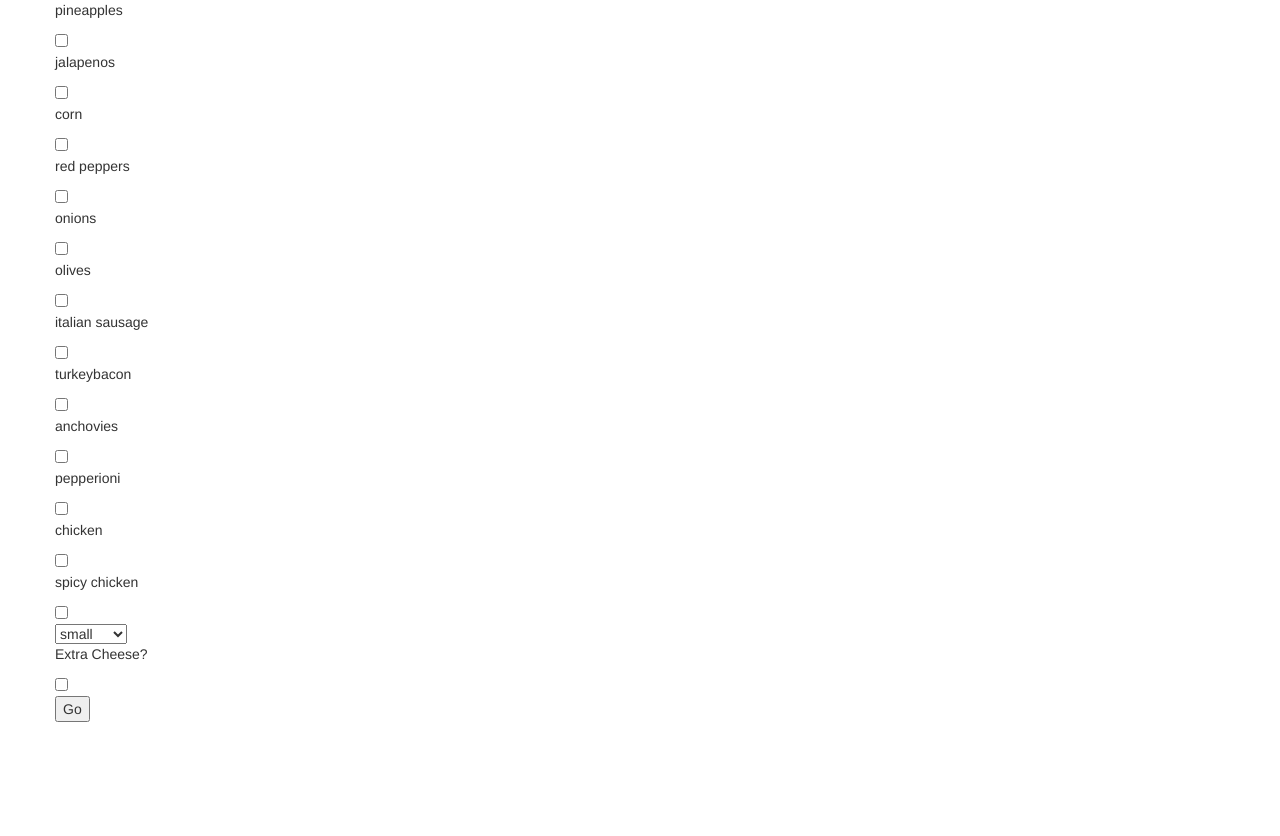
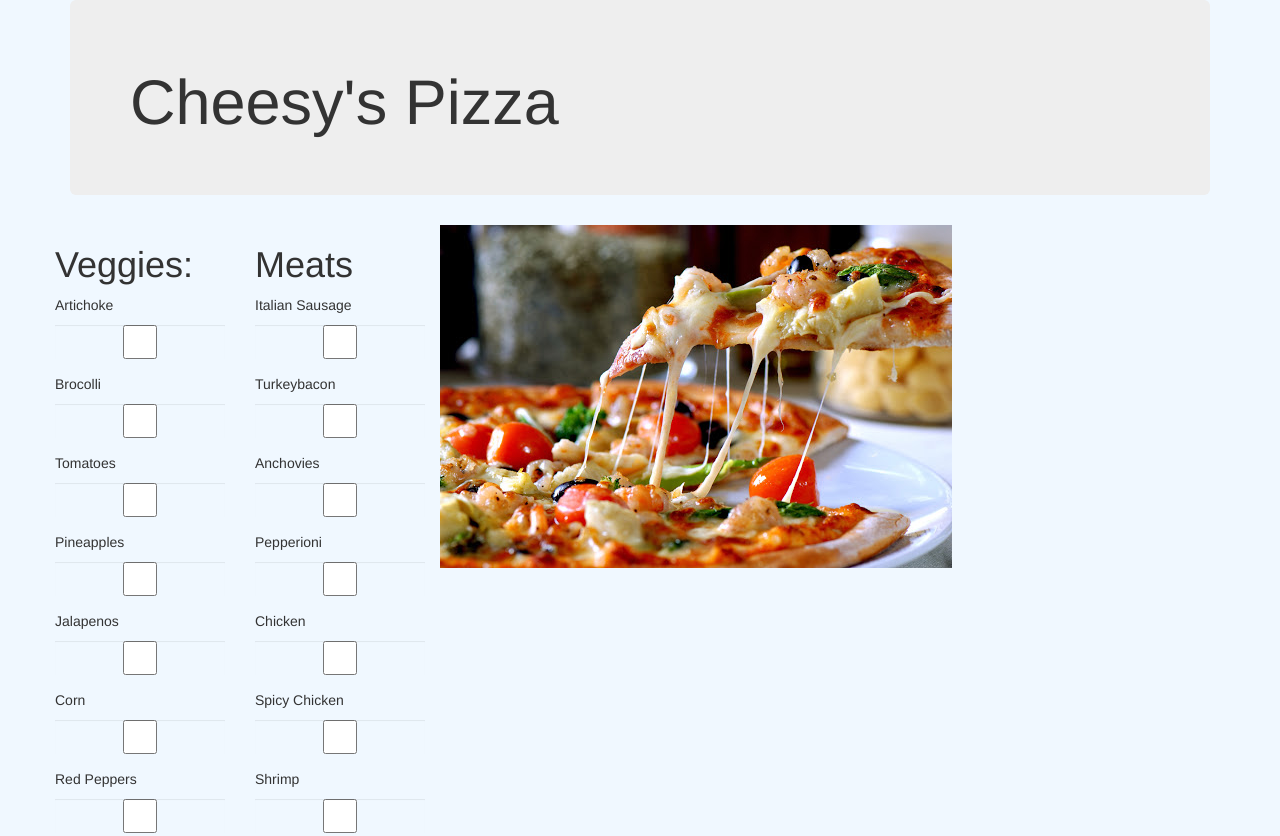
Before and after one commit to OkilyDokily/pizza-parlor, a plain HTML site: page index.html in a window 1280 px wide. Shown: the top 836 px of the page. Before the commit the page ends 800 px from the top, so only its background shows below. Drawn offline with Linux system fonts and the light colour scheme.

Commit message:
add image to project

```diff
--- a/css/styles.css
+++ b/css/styles.css
@@ -0,0 +1,12 @@
+body {
+background-color: aliceblue;
+}
+
+#checkout{
+  width: 33%
+  text-align: center;
+}
+
+#veggies,#meats{
+  text-transform: capitalize;
+}
--- a/index.html
+++ b/index.html
@@ -9,16 +9,27 @@
 </head>
 <body>
   <div class="container">
+    <div class="jumbotron">
+     <h1>Cheesy's Pizza</h1>
+    </div>
     <div class="row">
       <form action="">
-        <div id="veggies">
+        <div class="row">
+          <div id="veggies" class="col-xs-2">
+            <h1>Veggies:</h1>
 
           </div>
-        <div id="meats">
+          <div id="meats" class="col-xs-2">
+            <h1>Meats</h1>
+          </div>
+          <div>
+            <img src="img/pizza.jpg" alt="">
+          </div>
+        </div>
 
-        </div>
+        <div id="checkout" class="row" class="form-group">
           <div id ="size">
-          <select name="" id="">
+            <select class="form-control" name="" id="">
               <option value="small">small</option>
               <option value="medium">medium</option>
               <option value="large">large</option>
@@ -26,9 +37,11 @@
           </div>
           <div id="cheese">
             <p>Extra Cheese?</p>
-          <input type="checkbox" name="" id="" value="yes">
+            <input type="checkbox"  name="" id="" value="yes">
           </div>
-        <button>Go</button>
+          <button class="form-control">Go</button>
+        </div>
+
       </form>
     </div>
     <div class="row">
--- a/js/scripts.js
+++ b/js/scripts.js
@@ -45,7 +45,11 @@ function newPizza(veggies, meats, isExtraCheese, size){
 }
 
 let veggies =
-["pineapples",
+[
+"artichoke",
+"brocolli",
+"tomatoes",
+"pineapples",
 "jalapenos",
 "corn",
 "red peppers",
@@ -59,17 +63,18 @@ let meats =
 "anchovies",
 "pepperioni",
 "chicken",
-"spicy chicken"]
+"spicy chicken",
+"shrimp"]
 //============================================================
 //============================================================
 //============================================================
 //UI CODE=====================================================
 $(document).ready(function(){
   veggies.forEach(function(veggie){
-    $("#veggies").append("<div><p>" + veggie +"</p><input type='checkbox' value='" + veggie+ "'>");
+    $("#veggies").append("<div class='form-group'><p>" + veggie +"</p><input class='form-control' type='checkbox' value='" + veggie+ "'>");
   });
   meats.forEach(function(meat){
-    $("#meats").append("<div><p>" + meat +"</p><input type='checkbox' value='" + meat+ "'>");
+    $("#meats").append("<div class='form-group'><p>" + meat +"</p><input class='form-control' type='checkbox' value='" + meat+ "'>");
   });
 
   $("form").submit(function(e){
```
Also changed, not shown: img/images.jpg (added), img/pizza.jpg (added). Lines whose indentation alone changed are shown as unchanged.
